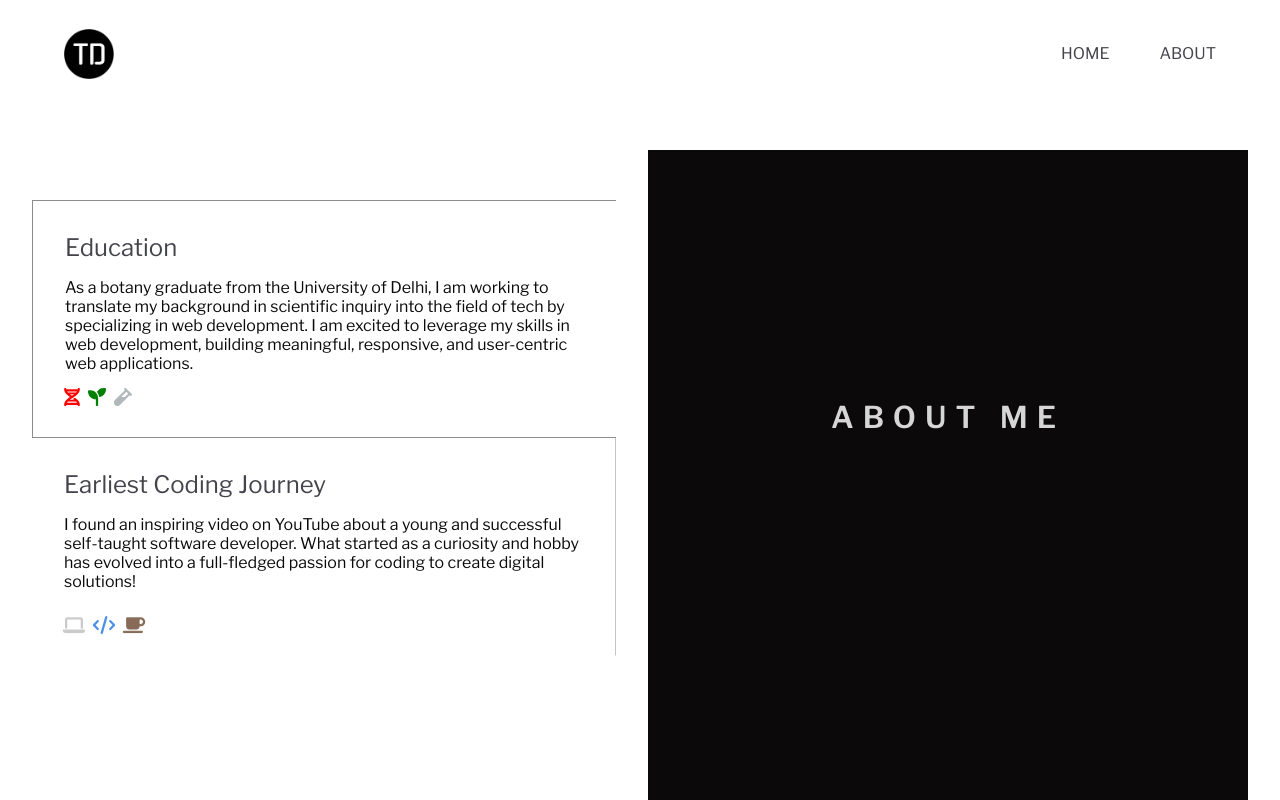
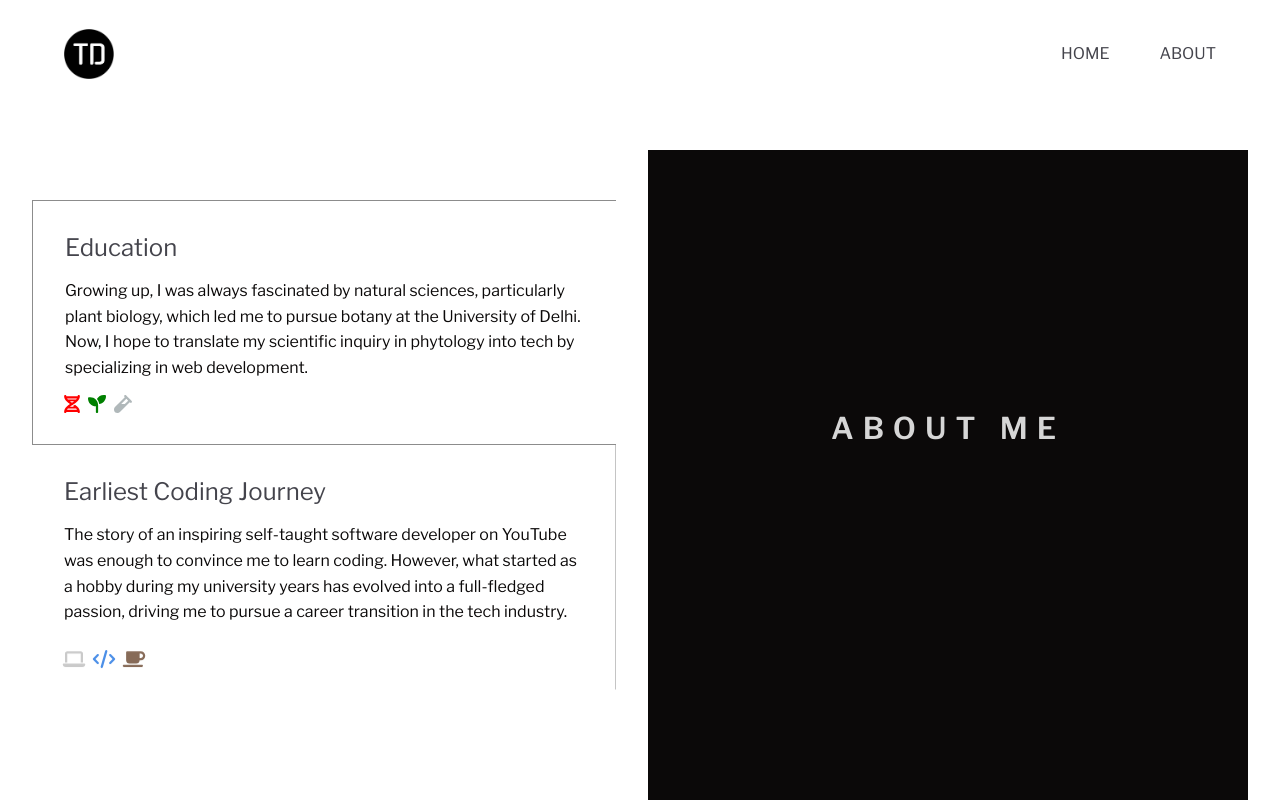
Before and after one commit to Tsedhondup/Portfolio, a React (Create React App) app: page /About in a window 1280 px wide. Shown: the top 800 px of the page. Built offline with nearby package versions, Linux system fonts and the light colour scheme.

Commit message:
about first texts updated

```diff
--- a/src/Components/AboutFirst/AboutFirst.js
+++ b/src/Components/AboutFirst/AboutFirst.js
@@ -191,11 +191,10 @@ const AboutFirst = () => {
             }}
             viewport={{ once: true, amount: 1 }}
           >
-            As a botany graduate from the University of Delhi, I am working to
-            translate my background in scientific inquiry into the field of tech
-            by specializing in web development. I am excited to leverage my
-            skills in web development, building meaningful, responsive, and
-            user-centric web applications.
+            Growing up, I was always fascinated by natural sciences,
+            particularly plant biology, which led me to pursue botany at the
+            University of Delhi. Now, I hope to translate my scientific inquiry
+            in phytology into tech by specializing in web development.
           </motion.p>
           {/* Icons */}
           <motion.div
@@ -299,10 +298,11 @@ const AboutFirst = () => {
             }
             viewport={{ once: true, amount: 1 }}
           >
-            I found an inspiring video on YouTube about a young and successful
-            self-taught software developer. What started as a curiosity and
-            hobby has evolved into a full-fledged passion for coding to create
-            digital solutions!
+            The story of an inspiring self-taught software developer on YouTube
+            was enough to convince me to learn coding. However, what started as
+            a hobby during my university years has evolved into a full-fledged
+            passion, driving me to pursue a career transition in the tech
+            industry.
           </motion.p>
 
           {/* Icons */}
@@ -412,10 +412,10 @@ const AboutFirst = () => {
             }
             viewport={{ once: true, amount: 1 }}
           >
-            My greatest strength comes from my self-learning ability. However,
-            the need for a proper mentor to assist in honing my skills tailored
-            to professional requirements was vital. I have committed time and
-            resources to becoming a certified web developer by enrolling at
+            I begin to teach myself coding, only to be netted by Tutorial Hell.
+            The need for a proper mentor to assist in honing my skills tailored
+            to professional requirements was essential. I have committed time
+            and resources to becoming a certified web developer by enrolling at
             BrainStation's Software Engineering Boot Camp in Toronto.
           </motion.p>
 
@@ -526,15 +526,11 @@ const AboutFirst = () => {
             }
             viewport={{ once: true, amount: 1 }}
           >
-            I intend to master both front-end and back-end technologies by
-            polishing my reach in designing and developing user-friendly and
-            scalable web applications. I aim to continuously improve my coding
-            skills, ensure seamless user experiences, and contribute to
-            innovative projects that solve real-world problems. Furthermore, I
-            aspire to stay updated with industry trends, adopt best practices,
-            and collaborate effectively with cross-functional teams to deliver
-            high-quality, secure, and efficient web solutions that meet both
-            user and business needs.
+            I aim to master both front-end and back-end technologies. I aspire
+            to stay updated with industry trends, adopt best practices, and
+            collaborate and contribute effectively with cross-functional teams
+            to deliver high-quality, secure, and efficient web solutions that
+            meet both user and business needs.
           </motion.p>
 
           {/* Icons */}
--- a/src/Components/AboutFirst/AboutFirst.scss
+++ b/src/Components/AboutFirst/AboutFirst.scss
@@ -173,6 +173,7 @@
     color: $black;
     font-size: 15px;
     font-weight: 200;
+    line-height: 1.6em;
     padding-bottom: 16px;
     @include desktop {
       font-size: 16px;
```
